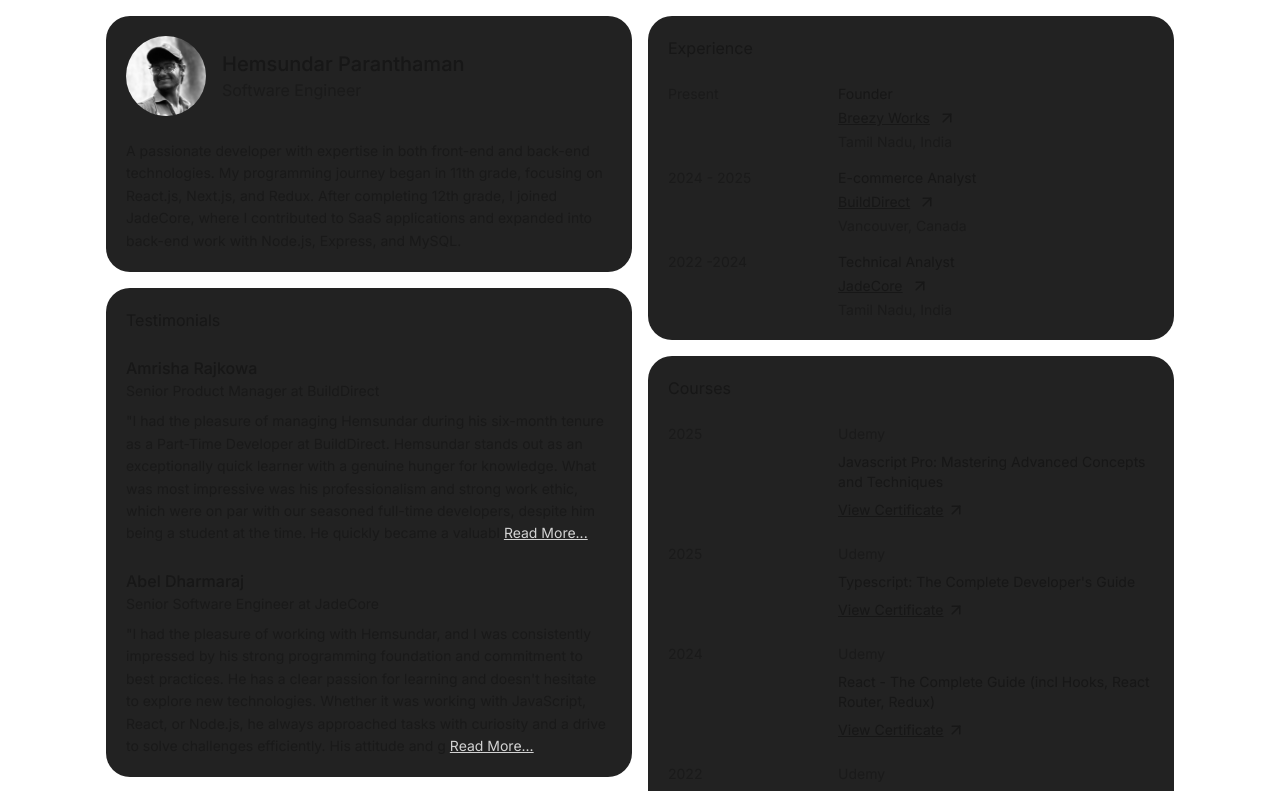
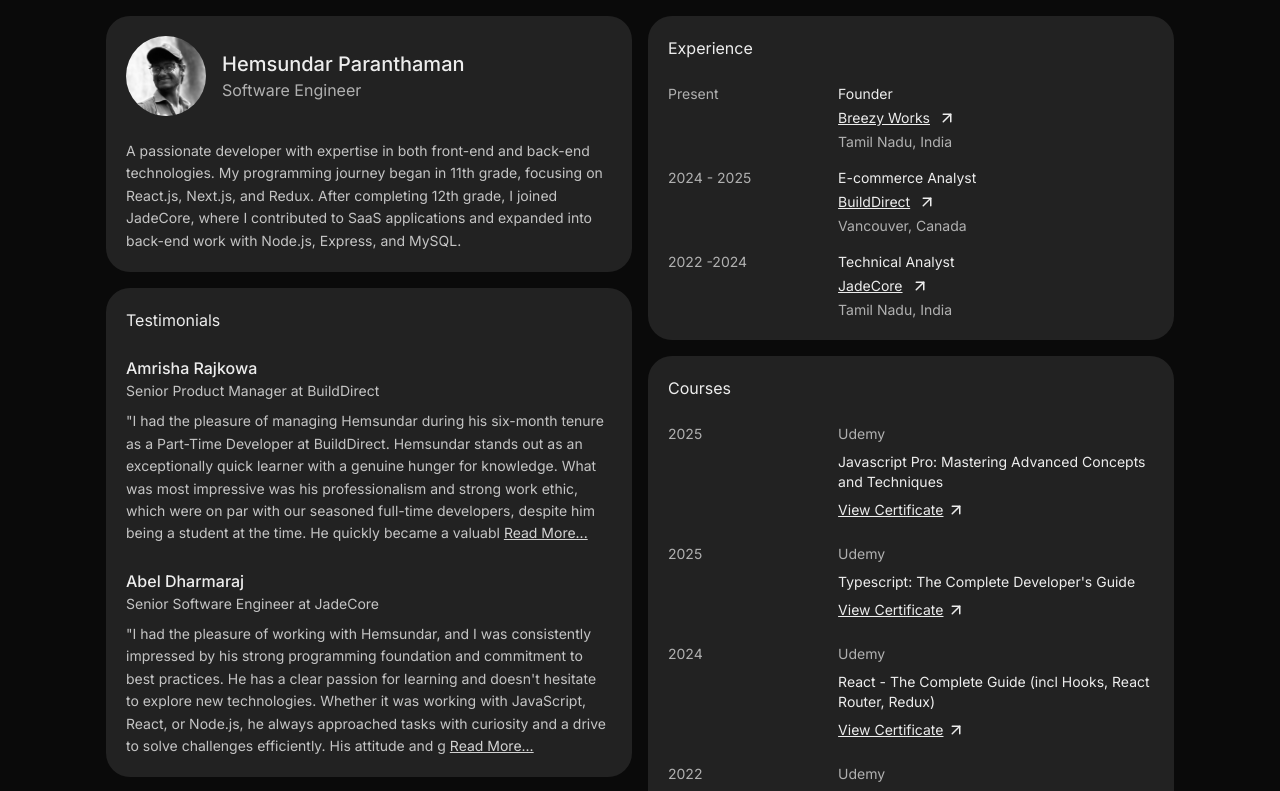
Before and after one commit to itshemdev/my-portfolio, a Next.js app: page / in a window 1280 px wide. Shown: the top 791 px of the page. Built offline with nearby package versions, Linux system fonts and the light colour scheme.

Commit message:
Fix theme colors

```diff
--- a/src/app/globals.css
+++ b/src/app/globals.css
@@ -3,6 +3,7 @@
 :root {
   --background: #ffffff;
   --foreground: #171717;
+  --secondary: #f7f7f7;
 }
 
 @theme inline {
@@ -12,10 +13,11 @@
   --font-mono: var(--font-geist-mono);
 }
 
-@media (prefers-color-scheme: dark) {
+@media (prefers-color-scheme: light) {
   :root {
     --background: #0a0a0a;
     --foreground: #ededed;
+    --secondary: #222;
   }
 }
 
@@ -24,3 +26,7 @@ body {
   color: var(--foreground);
   font-family: "Inter";
 }
+
+.card {
+  background: var(--secondary);
+}
--- a/src/components/card.tsx
+++ b/src/components/card.tsx
@@ -5,9 +5,7 @@ type CardProps = {
 
 const Card = ({ children, className }: CardProps) => {
   return (
-    <div
-      className={`relative p-5 rounded-3xl bg-[#222] w-full z-10 ${className}`}
-    >
+    <div className={`relative card p-5 rounded-3xl w-full z-10 ${className}`}>
       {children}
     </div>
   );
```
